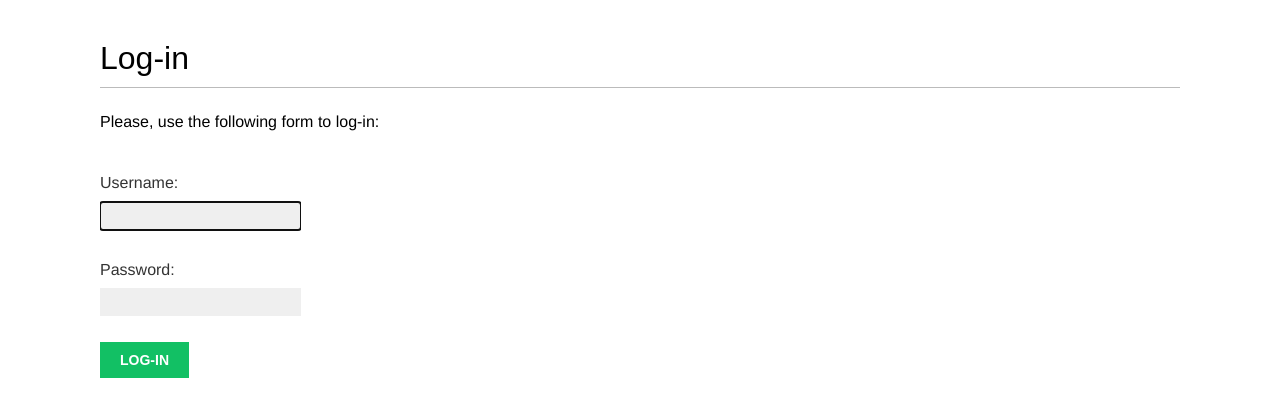
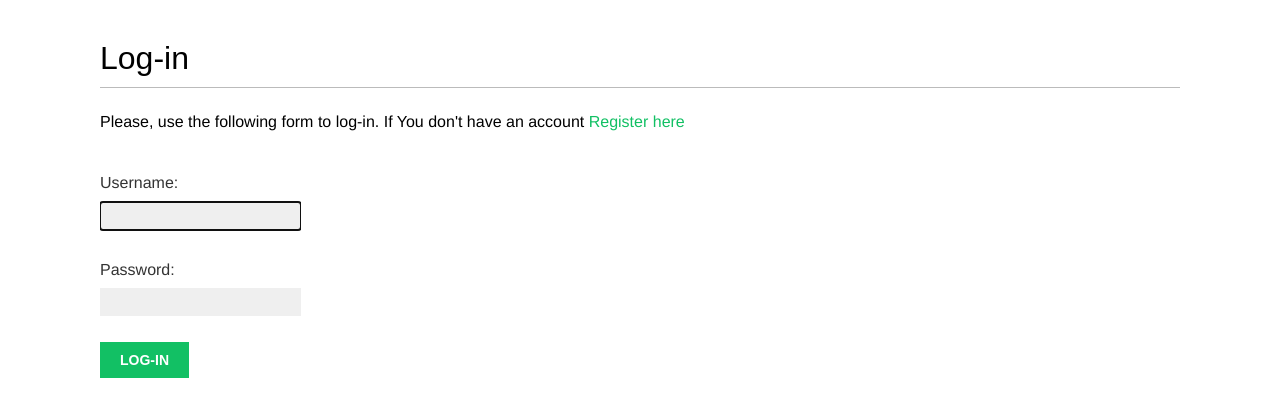
Before and after one commit to nkimran94/djangoSocialMediaWebsite, a Django app: page /account/login/ in a window 1280 px wide. Shown: the part 47-467 px from the top of the page. Run offline with Django 3.2, Linux system fonts and the light colour scheme; some web fonts are replaced.

Commit message:
Registration form connected to login page

```diff
--- a/account/templates/registration/login.html
+++ b/account/templates/registration/login.html
@@ -9,7 +9,7 @@
             Please try again.
         </p>
     {%else%}
-        <p> Please, use the following form to log-in:</p>
+        <p> Please, use the following form to log-in. If You don't have an account <a href="{% url "register"%}">Register here</a></p>
 
     {%endif%}
     <div class="login-form">
```
Also changed, not shown: db.sqlite3.
